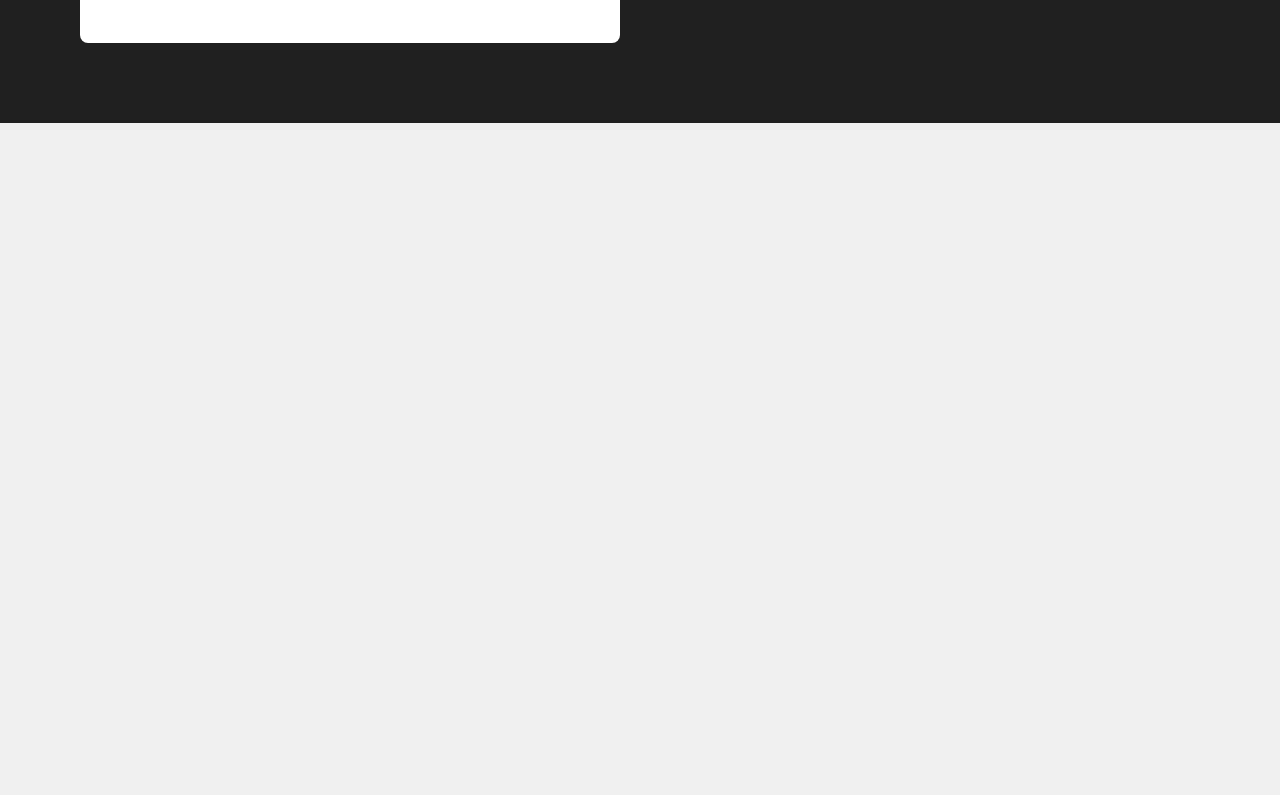
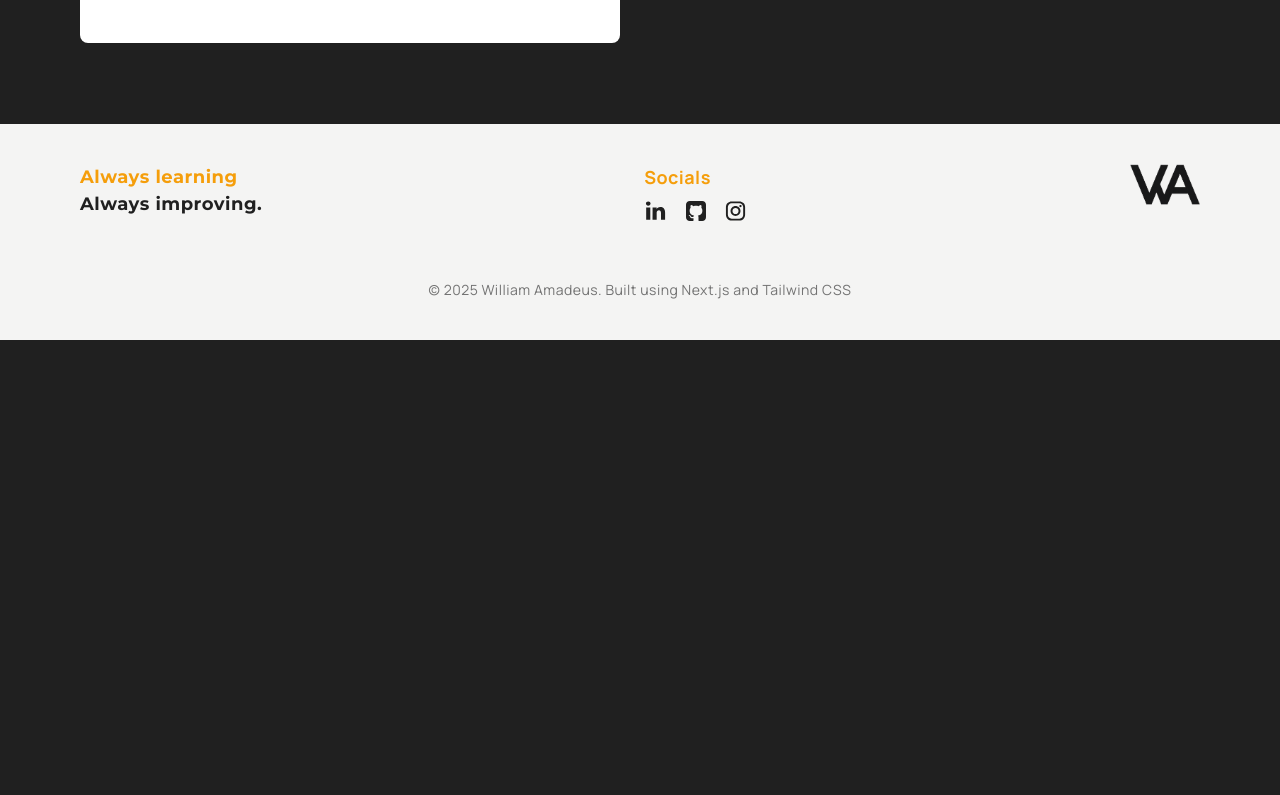
Before and after one commit to williamamadeusss/portfolio-william, a Next.js app: page / in a window 1280 px wide. Shown: the part 2905-3700 px from the top of the page. After the commit the page ends 3245 px from the top, so only its background shows below. Built offline with nearby package versions, Linux system fonts and the light colour scheme; grey boxes are pictures that could not be loaded.

Commit message:
update social media links for footer component

```diff
--- a/src/app/components/footer.tsx
+++ b/src/app/components/footer.tsx
@@ -1,5 +1,6 @@
 import { GithubIcon, InstagramIcon, LinkedinIcon } from "@/components/icons";
 import Image from "@/components/ui/image";
+import Link from "next/link";
 import React from "react";
 
 export default function Footer() {
@@ -18,9 +19,29 @@ export default function Footer() {
             Socials
           </p>
           <div className="flex items-center gap-4">
-            <LinkedinIcon className="h-5 w-5 cursor-pointer text-backgroundBlack duration-200 hover:text-primary lg:h-6 lg:w-6" />
-            <GithubIcon className="h-5 w-5 cursor-pointer text-backgroundBlack duration-200 hover:text-primary lg:h-6 lg:w-6" />
-            <InstagramIcon className="h-5 w-5 cursor-pointer text-backgroundBlack duration-200 hover:text-primary lg:h-6 lg:w-6" />
+            <Link
+              href="https://www.linkedin.com/in/william-amadeus-86667a224/"
+              target="_blank"
+              rel="noopener noreferrer"
+            >
+              <LinkedinIcon className="h-5 w-5 text-backgroundBlack duration-200 hover:text-primary lg:h-6 lg:w-6" />
+            </Link>
+
+            <Link
+              href="https://github.com/williamamadeusss"
+              target="_blank"
+              rel="noopener noreferrer"
+            >
+              <GithubIcon className="h-5 w-5 text-backgroundBlack duration-200 hover:text-primary lg:h-6 lg:w-6" />
+            </Link>
+
+            <Link
+              href="https://www.instagram.com/williamamadeusss/"
+              target="_blank"
+              rel="noopener noreferrer"
+            >
+              <InstagramIcon className="h-5 w-5 text-backgroundBlack duration-200 hover:text-primary lg:h-6 lg:w-6" />
+            </Link>
           </div>
         </div>
 
--- a/src/app/page.tsx
+++ b/src/app/page.tsx
@@ -9,7 +9,7 @@ export default function Home() {
       <BiodataSection />
       <AboutSection />
       <ProjectsSection />
-      <ContactSection />
+      {/* <ContactSection /> */}
     </main>
   );
 }
```
